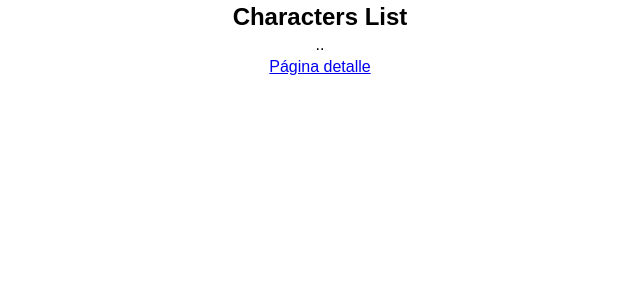
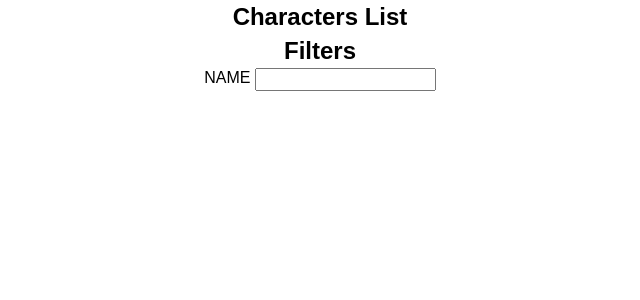
Before and after one commit to carmen-tm/f-m3-evaluacion-final-carmen-tm, a React (Create React App) app: page / in a window 1280 px wide. Shown: the top 300 px of the page, without its empty margins (320-960 px from the left). Built offline with nearby package versions, Linux system fonts and the light colour scheme.

Commit message:
Add main components and basic props- workflow on the FiltersList component

```diff
--- a/src/components/App/App.js
+++ b/src/components/App/App.js
@@ -1,4 +1,5 @@
 import React from 'react';
+// import PropTypes from 'prop-types';
 import { Switch, Route } from 'react-router-dom';
 import HomePage from '../../containers/HomePage';
 import CharacterDetailPage from '../../containers/CharacterDetailPage';
@@ -13,7 +14,15 @@ class App extends React.Component {
 		return (
 			<div className="App">
 				<Switch>
-					<Route exact path="/" render={() => <HomePage />} />
+					<Route
+						exact
+						path="/"
+						render={() => {
+							return (
+								<HomePage onChangeFilter={e => console.log(e)} valueFilter="" />
+							);
+						}}
+					/>
 					<Route
 						exact
 						path="/character/:characterId"
@@ -25,4 +34,6 @@ class App extends React.Component {
 	}
 }
 
+// App.propTypes = {};
+
 export default App;
--- /dev/null
+++ b/src/components/FilterInput/index.js
@@ -0,0 +1,28 @@
+import React from 'react';
+import PropTypes from 'prop-types';
+import './styles.scss';
+
+const FilterInput = props => {
+	const { inputType, name, onChangeFilter, valueFilter } = props;
+	return (
+		<div>
+			<label htmlFor={name}>{name.toUpperCase()} </label>
+			<input
+				type={inputType}
+				name={name}
+				id={name}
+				onChange={onChangeFilter}
+				value={valueFilter}
+			/>
+		</div>
+	);
+};
+
+FilterInput.propTypes = {
+	inputType: PropTypes.string.isRequired,
+	name: PropTypes.string.isRequired,
+	onChangeFilter: PropTypes.func.isRequired,
+	valueFilter: PropTypes.string //Not required yet
+};
+
+export default FilterInput;
--- /dev/null
+++ b/src/components/FiltersList/index.js
@@ -0,0 +1,31 @@
+import React from 'react';
+import PropTypes from 'prop-types';
+import FilterInput from '../FilterInput';
+import './styles.scss';
+
+const FilterList = props => {
+	const { onChangeFilter, valueFilter } = props;
+
+	return (
+		<div>
+			<h2>Filters</h2>
+			<ul>
+				<li>
+					<FilterInput
+						inputType="text"
+						name="name"
+						valueFilter={valueFilter}
+						onChangeFilter={onChangeFilter}
+					/>
+				</li>
+			</ul>
+		</div>
+	);
+};
+
+FilterInput.propTypes = {
+	onChangeFilter: PropTypes.func.isRequired,
+	valueFilter: PropTypes.string //Not required yet
+};
+
+export default FilterList;
--- a/src/containers/HomePage/index.js
+++ b/src/containers/HomePage/index.js
@@ -1,15 +1,24 @@
 import React from 'react';
-import { Link } from 'react-router-dom';
+import PropTypes from 'prop-types';
+import FiltersList from '../../components/FiltersList';
+// import { Link } from 'react-router-dom';
 import './styles.scss';
 
 const HomePage = props => {
+	const { onChangeFilter, valueFilter } = props;
 	return (
 		<div>
 			<h2>Characters List</h2>
-			<p>..</p>
-			<Link to="/character/ej"> Página detalle </Link>
+			<FiltersList onChangeFilter={onChangeFilter} valueFilter={valueFilter} />
+
+			{/* <Link to="/character/ej"> Página detalle </Link> */}
 		</div>
 	);
 };
 
+HomePage.propTypes = {
+	onChangeFilter: PropTypes.func.isRequired,
+	valueFilter: PropTypes.string //Not required yet
+};
+
 export default HomePage;
```
Also changed, not shown: src/components/FilterInput/styles.scss (added), src/components/FiltersList/styles.scss (added).
